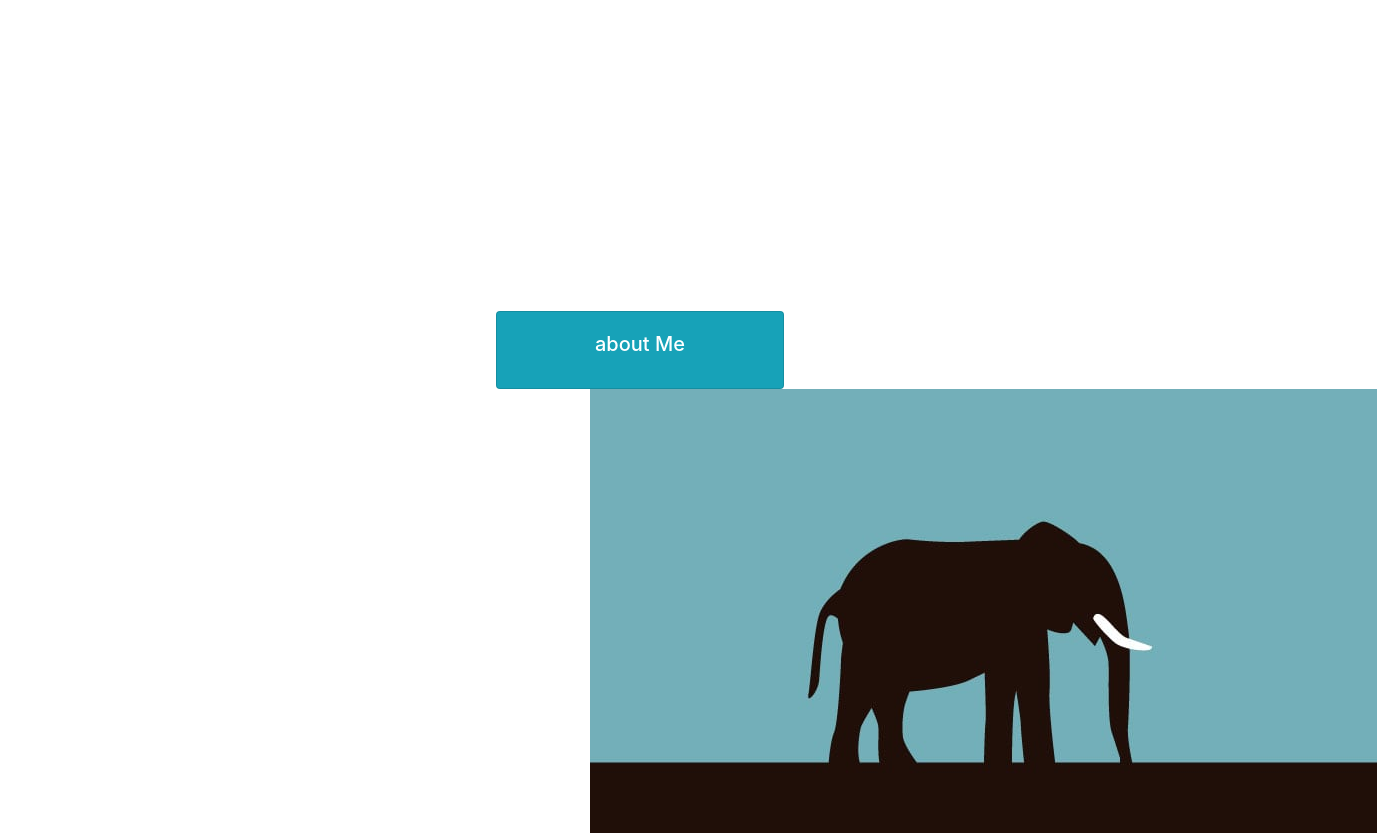
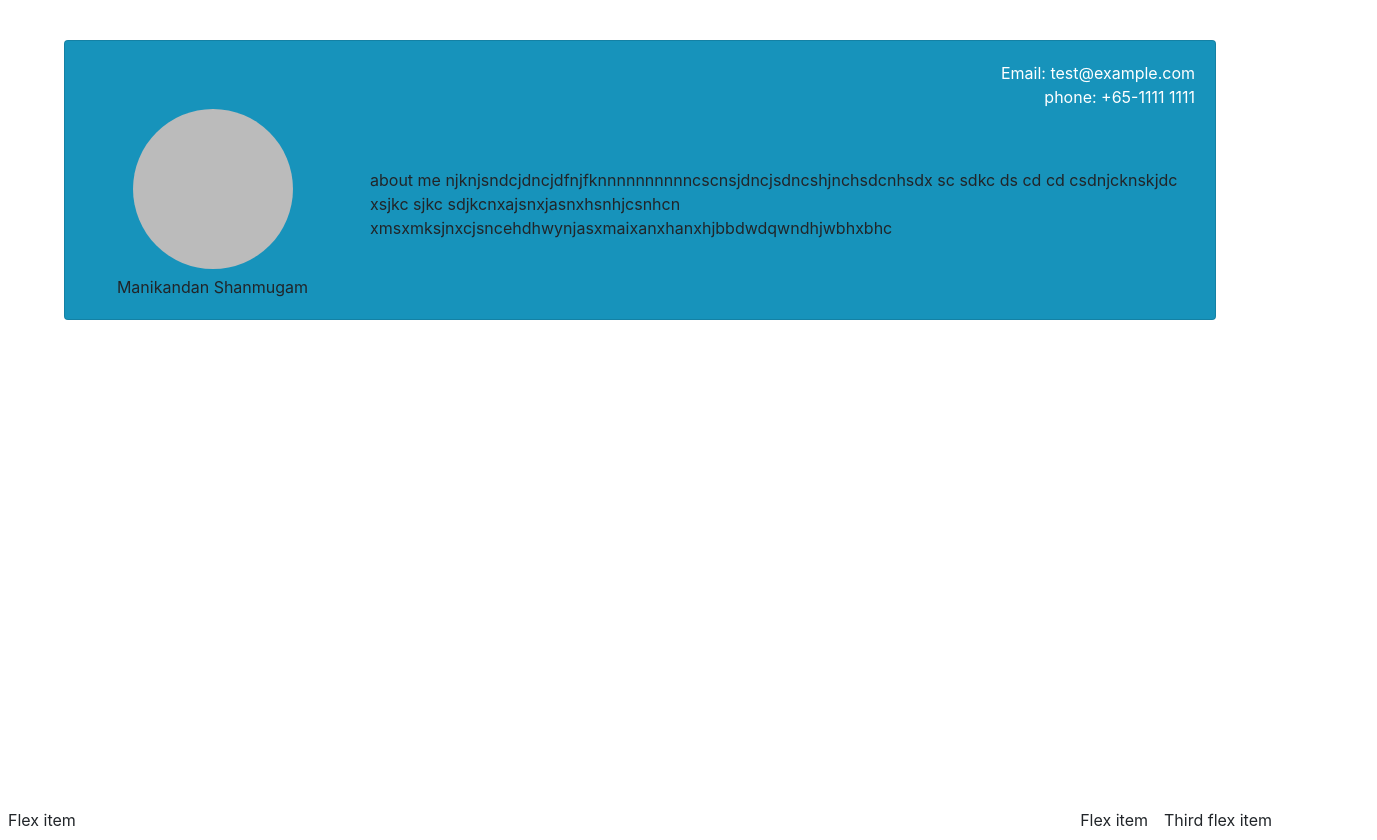
Before and after one commit to maksha19/aboutMe, a React (Create React App) app: page / in a window 1280 px wide. Shown: the whole page, 1377 px wide, since content can reach past the window. Built offline with nearby package versions, Linux system fonts and the light colour scheme.

Commit message:
feat: header

```diff
--- a/src/App.css
+++ b/src/App.css
@@ -1,6 +1,7 @@
-.text-center {
-  text-align: center;
+.text-end {
+  text-align: end;
   color: #fff;
+  height: 50%;
 }
 
 .App-logo {
@@ -11,9 +12,23 @@
 .center-screen {
   display: flex;
   flex-direction: column;
-  justify-content: center;
   align-items: center;
   min-height: 100vh;
+}
+
+.profile {
+  height: 90%;
+  width: 100%;
+}
+
+.profile-circle {
+  height: 10rem !important;
+  width: 10rem !important;
+  background-color: #bbb;
+  border-radius: 50%;
+  display: inline-block;
+}
+.profile-text {
 }
 
 @media (prefers-reduced-motion: no-preference) {
--- a/src/App.tsx
+++ b/src/App.tsx
@@ -1,22 +1,49 @@
 import React from "react";
-import logo from "./random.jpg";
 import "./App.css";
-import { Card, Container, Button } from "react-bootstrap";
-//const logo = require("../public/logo512.png");
+import { Card, Container } from "react-bootstrap";
 
 function App() {
   return (
     <div>
       <Container className="center-screen">
-        <Card style={{ width: "18rem", backgroundColor: "#17a2b8" }}>
-          <Card.Body>
-            <Card.Title className="text-center">about Me</Card.Title>
-          </Card.Body>
-        </Card>
-        <div style={{ height: "100px", width: "100px" }}>
-          <img src={logo} alt="logo" />
+        <div style={{ width: "90vw", marginTop: "5vh" }}>
+          <Card
+            style={{
+              backgroundColor: "#1793bb",
+              height: "100%",
+            }}
+          >
+            <Card.Body>
+              <div style={{ height: "20%" }}>
+                <div className="text-end">Email: test@example.com</div>
+                <div className="text-end">phone: +65-1111 1111</div>
+              </div>
+              <div style={{ height: "70%" }} className="row">
+                <div className="col-sm-10 col-md-3 col-ls-5  text-center">
+                  <div className="profile-circle "></div>
+                  <div style={{ height: "10%" }} className="">
+                    Manikandan Shanmugam
+                  </div>
+                </div>
+                <div className=" align-self-center col-sm-9 col-md-9 col-ls-9">
+                  <div className="profile-text  text-wrap">
+                    about me
+                    njknjsndcjdncjdfnjfknnnnnnnnnncscnsjdncjsdncshjnchsdcnhsdx
+                    sc sdkc ds cd cd csdnjcknskjdc xsjkc sjkc
+                    sdjkcnxajsnxjasnxhsnhjcsnhcn
+                    xmsxmksjnxcjsncehdhwynjasxmaixanxhanxhjbbdwdqwndhjwbhxbhc
+                  </div>
+                </div>
+              </div>
+            </Card.Body>
+          </Card>
         </div>
       </Container>
+      <div className="d-flex bd-highlight">
+        <div className="p-2 flex-grow-1 bd-highlight">Flex item</div>
+        <div className="p-2 bd-highlight">Flex item</div>
+        <div className="p-2 bd-highlight">Third flex item</div>
+      </div>
     </div>
   );
 }
```
Also changed, not shown: public/random.jpg (renamed from src/random.jpg).
